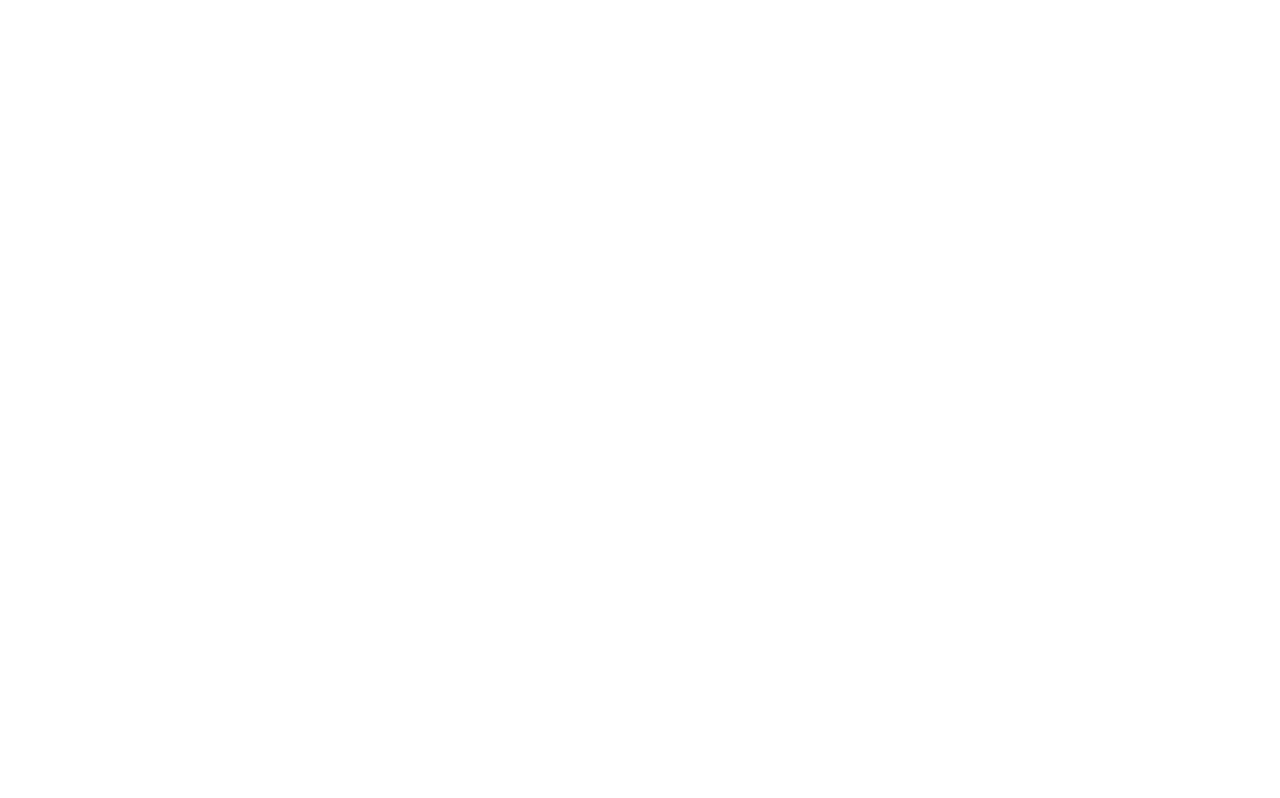
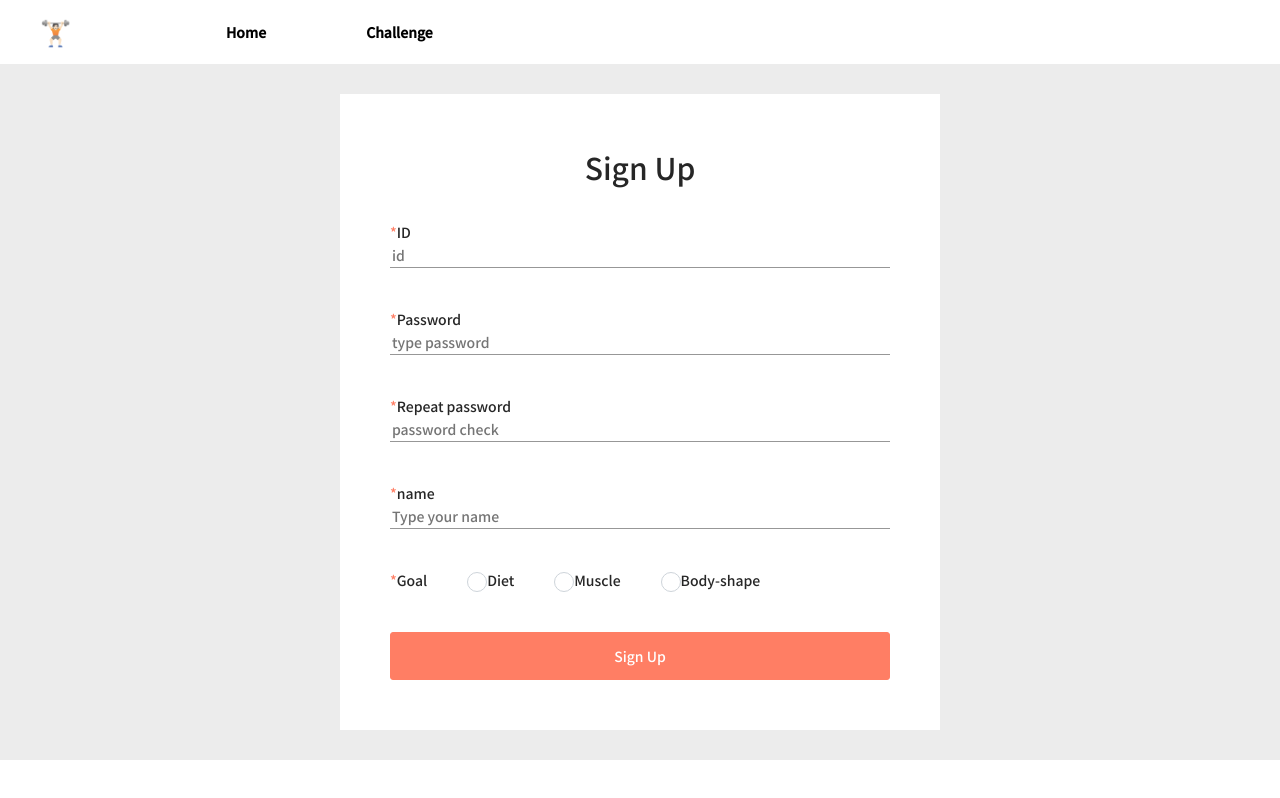
Before and after one commit to covid19-cau/capstone-design-project, a React (Create React App) app in the folder frontend/: page /signup in a window 1280 px wide. Built offline with nearby package versions, Linux system fonts and the light colour scheme.

Commit message:
feat: add signin,signup ui

```diff
--- a/frontend/src/components/client/organisms/navBar/index.tsx
+++ b/frontend/src/components/client/organisms/navBar/index.tsx
@@ -25,7 +25,12 @@
           <p className={styles.logo}>🏋🏻</p>
           <Block className={styles.menus} sort={Sort.LEFT_CENTER}>
             {routes.map((route) => {
-              if (route.title === "admin") return;
+              if (
+                route.title === "admin" ||
+                route.title === "Signin" ||
+                route.title === "Signup"
+              )
+                return;
               return (
                 <ListItem key={route.title}>
                   <NavLink
--- a/frontend/src/configs/routes.ts
+++ b/frontend/src/configs/routes.ts
@@ -1,6 +1,8 @@
 import AdminHome from "pages/admin/home";
 import Home from "pages/client/home";
 import Challenge from "pages/client/challenge";
+import SignIn from "pages/client/Signin";
+import SignUp from "pages/client/Signup";
 
 const routes = [
   {
@@ -18,6 +20,16 @@
     title: "Challenge",
     component: Challenge,
   },
+  {
+    path: "/signin",
+    title: "Signin",
+    component: SignIn,
+  },
+  {
+    path: "/signup",
+    title: "Signup",
+    component: SignUp,
+  },
 ];
 
 export default routes;
--- /dev/null
+++ b/frontend/src/index.style.scss
@@ -0,0 +1,5 @@
+@import url("https://fonts.googleapis.com/css2?family=Noto+Sans+KR:wght@500&display=swap");
+
+body {
+  font-family: "Noto Sans KR", sans-serif;
+}
--- a/frontend/src/index.tsx
+++ b/frontend/src/index.tsx
@@ -1,6 +1,7 @@
 import React from "react";
 import ReactDOM from "react-dom";
 import "antd/dist/antd.css";
+import "./index.style.scss";
 
 import App from "./App";
 import * as serviceWorker from "./serviceWorker";
--- /dev/null
+++ b/frontend/src/pages/client/Signin/index.tsx
@@ -0,0 +1,64 @@
+import React, { useState } from "react";
+
+import styles from "./styles.module.scss";
+
+import Button from "components/client/atoms/Button";
+import NavBar from "components/client/organisms/navBar";
+
+function SignIn() {
+  const [email, setEmail] = useState<string>();
+  const [password, setPassword] = useState<string>();
+
+  const handleFormSubmit = (event: any) => {
+    event.preventDefault();
+  };
+
+  const onLogin = () => {};
+
+  return (
+    <>
+      <NavBar />
+      <div className={styles.wrapper}>
+        <div className={styles.content}>
+          <p className={styles.title}>Login</p>
+          <form onSubmit={handleFormSubmit}>
+            <label htmlFor="email">Email</label>
+            <input
+              id="email"
+              type="email"
+              placeholder="ID@example.com"
+              value={email}
+              onChange={(event) => setEmail(event.target.value)}
+            />
+            <label htmlFor="password">Password</label>
+            <input
+              id="password"
+              type="password"
+              placeholder="password"
+              value={password}
+              onChange={(event) => setPassword(event.target.value)}
+            />
+
+            <Button
+              style={{ width: "100%" }}
+              size="medium"
+              theme="brand"
+              onClick={onLogin}
+            >
+              Login
+            </Button>
+
+            <hr className={styles.bar} />
+            <p className={styles.noUser}>you are not a member?</p>
+
+            <Button size="medium" style={{ width: "100%" }} theme="default">
+              Sign up
+            </Button>
+          </form>
+        </div>
+      </div>
+    </>
+  );
+}
+
+export default SignIn;
--- /dev/null
+++ b/frontend/src/pages/client/Signin/styles.module.scss
@@ -0,0 +1,55 @@
+.wrapper {
+  color: #4b4b4b;
+  font-size: 14px;
+  background-color: #ececec;
+  min-height: 800px;
+  padding: 30px 0px;
+
+  input {
+    font-size: 16px;
+    padding: 4px 0;
+
+    border: none;
+    border-bottom: 1px solid #979797;
+    margin-top: 15px;
+    margin-bottom: 20px;
+
+    width: 100%;
+    // margin-top: 20px;
+    &:focus {
+      border-bottom: 1px solid #ff7e64;
+    }
+  }
+
+  label {
+    font-size: 14px;
+  }
+}
+
+.content {
+  margin: 0 auto;
+  width: 600px;
+  background-color: white;
+  padding: 50px 60px;
+}
+
+.title {
+  color: #4b4b4b;
+  font-size: 30px;
+  text-align: center;
+}
+
+.need {
+  color: #ff7e64;
+}
+
+.bar {
+  border: none;
+  border-top: 1px solid #efefef;
+  margin: 20px 0px;
+}
+
+.noUser {
+  text-align: center;
+  margin-bottom: 10px;
+}
--- /dev/null
+++ b/frontend/src/pages/client/Signup/index.tsx
@@ -0,0 +1,117 @@
+import React, { useState } from "react";
+
+import Button from "components/client/atoms/Button";
+import NavBar from "components/client/organisms/navBar";
+
+import styles from "./styles.module.scss";
+
+function SignUp() {
+  const [name, setName] = useState("");
+  const [id, setId] = useState("");
+  const [password, setPassword] = useState("");
+  const [repeatedPassword, setRepeatedPassword] = useState("");
+  const [phone, setPhone] = useState("");
+  const [birthday, setBirthday] = useState("");
+  const [job, setJob] = useState("");
+
+  const handleFormSubmit = () => {};
+
+  return (
+    <>
+      <NavBar />
+      <div className={styles.wrapper}>
+        <div className={styles.content}>
+          <p className={styles.title}>Sign Up</p>
+          <form onSubmit={handleFormSubmit}>
+            <label htmlFor="id">
+              <span className={styles.need}>*</span>ID
+              <br />
+              <input
+                id="id"
+                type="id"
+                placeholder="id"
+                value={id}
+                onChange={(event) => setId(event.target.value)}
+              />
+            </label>
+            <br />
+            <label htmlFor="password">
+              <span className={styles.need}>*</span>Password
+              <br />
+              <input
+                id="password"
+                type="password"
+                placeholder="type password"
+                value={password}
+                onChange={(event) => setPassword(event.target.value)}
+              />
+            </label>
+            <br />
+            <label htmlFor="repeated-password">
+              <span className={styles.need}>*</span>Repeat password
+              <br />
+              <input
+                id="repeated-password"
+                type="password"
+                placeholder="password check"
+                value={repeatedPassword}
+                onChange={(event) => setRepeatedPassword(event.target.value)}
+              />
+            </label>
+            <br />
+            <label htmlFor="name">
+              <span className={styles.need}>*</span>name
+              <br />
+              <input
+                id="name"
+                type="text"
+                placeholder="Type your name"
+                value={name}
+                onChange={(event) => setName(event.target.value)}
+              />
+            </label>
+            <br />
+
+            <div className={styles.section}>
+              <span className={styles.need}>*</span>Goal
+              <div className={styles.check}>
+                <input
+                  className={styles.checkboxInput}
+                  name="goal"
+                  id="diet"
+                  type="radio"
+                />
+                <label htmlFor="diet">Diet</label>
+                <input
+                  className={styles.checkboxInput}
+                  name="goal"
+                  id="muscle"
+                  type="radio"
+                />
+                <label htmlFor="muscle">Muscle</label>
+                <input
+                  className={styles.checkboxInput}
+                  name="goal"
+                  id="body-shape"
+                  type="radio"
+                />
+                <label htmlFor="body-shape">Body-shape</label>
+              </div>
+              <br />
+            </div>
+            <Button
+              size="medium"
+              style={{ width: "100%" }}
+              theme="brand"
+              type="submit"
+            >
+              Sign Up
+            </Button>
+          </form>
+        </div>
+      </div>
+    </>
+  );
+}
+
+export default SignUp;
--- /dev/null
+++ b/frontend/src/pages/client/Signup/styles.module.scss
@@ -0,0 +1,91 @@
+.wrapper {
+  background-color: #ececec;
+  display: flex;
+  justify-content: center;
+  padding: 30px 0px;
+  input {
+    border: none;
+    border-bottom: 1px solid #979797;
+    vertical-align: middle;
+    width: 100%;
+    margin-bottom: 40px;
+    &[type="radio"] {
+      margin-left: 40px;
+      margin-bottom: 0px;
+      width: unset;
+      border-radius: 50%;
+      border: 1px solid #ced4da;
+      outline: none;
+      -webkit-appearance: none;
+      width: 20px;
+      height: 20px;
+      position: relative;
+
+      &:checked {
+        border: 2px solid #ff7e64;
+        &::after {
+          width: 10px;
+          height: 10px;
+          top: 3px;
+          left: 3px;
+          content: " ";
+          display: block;
+          position: absolute;
+          border-radius: 50%;
+          background-color: #ff7e64;
+        }
+      }
+    }
+    &:focus {
+      border-bottom: 1px solid #ff7e64;
+    }
+  }
+}
+
+.check {
+  display: inline-block;
+}
+
+.content {
+  width: 600px;
+  background-color: white;
+  padding: 50px;
+}
+
+.title {
+  font-size: 30px;
+  text-align: center;
+}
+
+.need {
+  color: #ff7e64;
+}
+
+.section {
+  margin-bottom: 40px;
+}
+
+.checkbox {
+  position: relative;
+  border: 0 !important;
+  margin-right: 8px !important;
+  margin-top: 0px !important;
+  margin-bottom: 0px !important;
+  width: 20px !important;
+  height: 20px;
+  &:checked {
+    appearance: none;
+  }
+  &:checked:after {
+    content: "";
+    display: block;
+    position: absolute;
+    background: url("../../../assets/check-box.svg");
+    background-position: 50%;
+    background-size: 100%;
+    width: 18px;
+    height: 16px;
+    top: 1px;
+    left: 0;
+  }
+}
```
Also changed, not shown: frontend/src/assets/check-box.svg (added).
